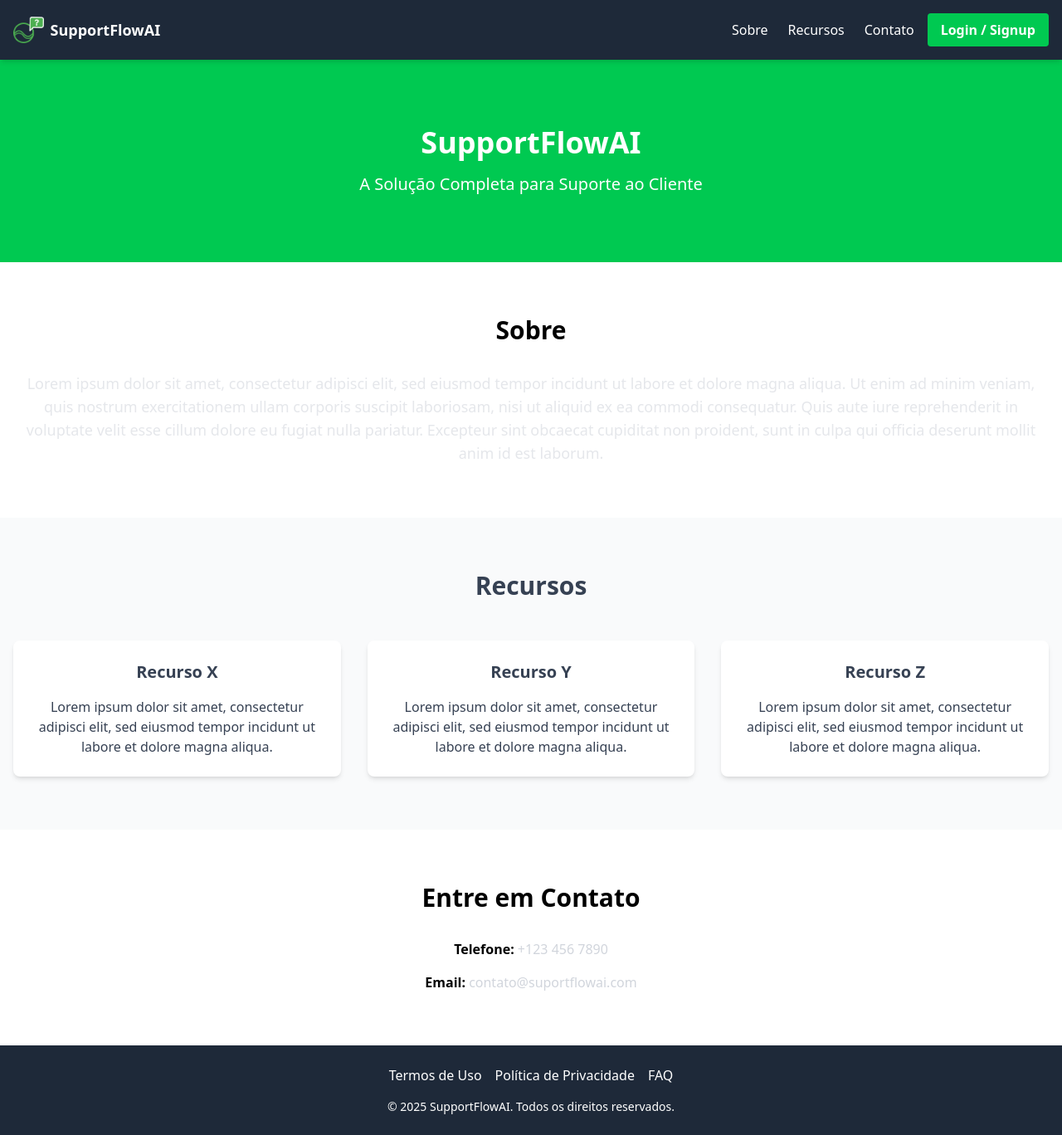
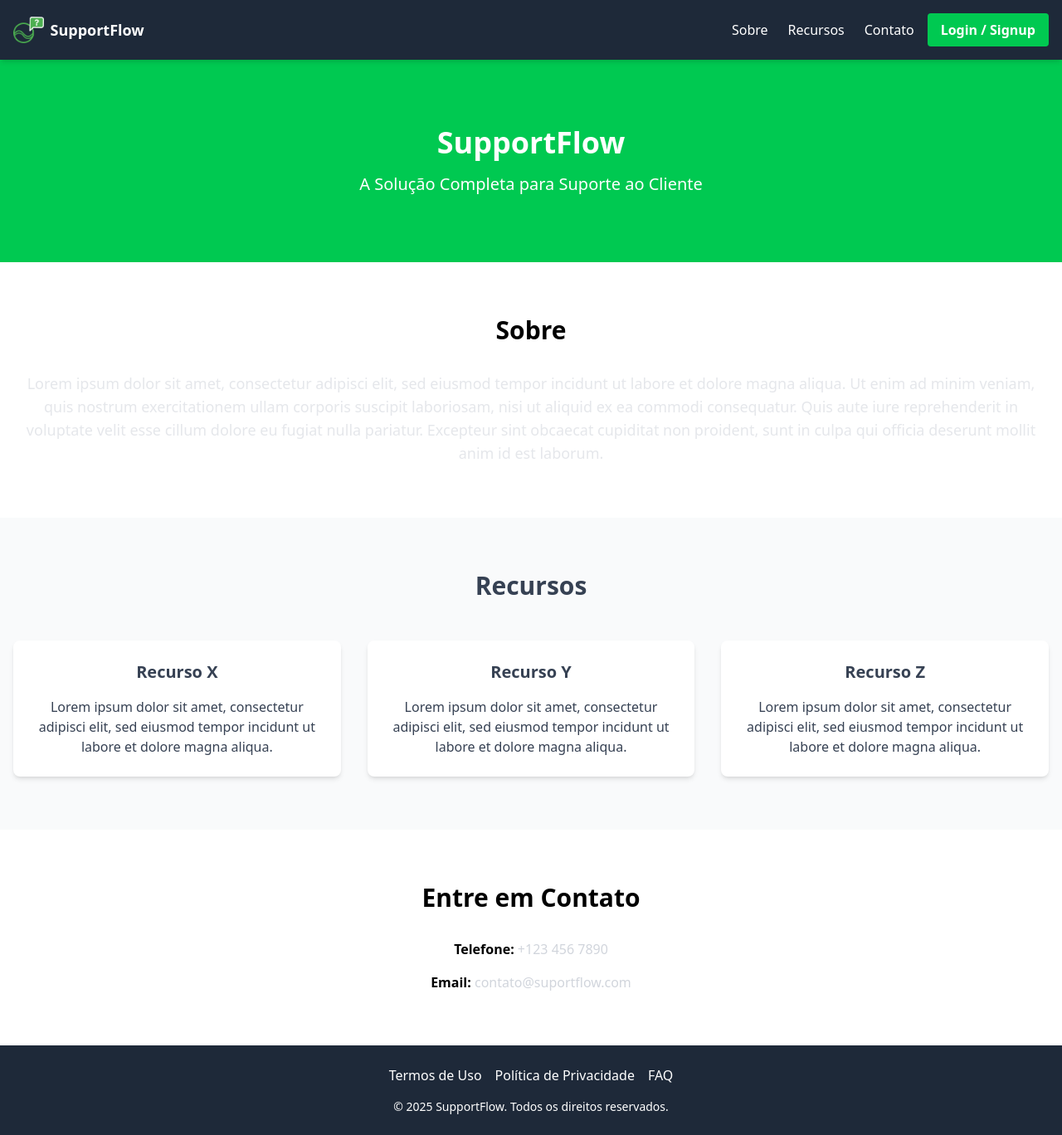
Before and after one commit to Salvadorri/SuportFlow, a React (Vite) app in the folder frontend/: page / in a window 1280 px wide. Shown: the whole page at 83% size. Built offline with nearby package versions, Linux system fonts and the light colour scheme.

Commit message:
tirando AI do nome - simples

```diff
--- a/frontend/src/components/landingPage/index.tsx
+++ b/frontend/src/components/landingPage/index.tsx
@@ -13,7 +13,7 @@ function Index() {
               alt="SupportFlowAI Logo"
               className="h-8 w-auto mr-2"
             />
-            <span className="text-lg font-bold text-white">SupportFlowAI</span>
+            <span className="text-lg font-bold text-white">SupportFlow</span>
           </div>
           {/* Container para os links e botão (Alinhados à direita) */}
           <div className="flex items-center">
@@ -65,7 +65,7 @@ function Index() {
           {/* Ajustado py */}
           <div className="container mx-auto px-4">
             <h1 className="text-3xl md:text-4xl font-bold mb-4">
-              SupportFlowAI
+              SupportFlow
             </h1>{" "}
             {/* Ajustado text-xl */}
             <p className="text-base md:text-xl">
@@ -177,7 +177,7 @@ function Index() {
                   className="text-gray-300 hover:text-green-600"
                 >
                   {" "}
-                  contato@suportflowai.com
+                  contato@suportflow.com
                 </a>
               </p>
             </div>
@@ -210,7 +210,7 @@ function Index() {
             </a>
           </div>
           <p className="text-sm">
-            © 2025 SupportFlowAI. Todos os direitos reservados.
+            © 2025 SupportFlow. Todos os direitos reservados.
           </p>
         </div>
       </footer>
```
